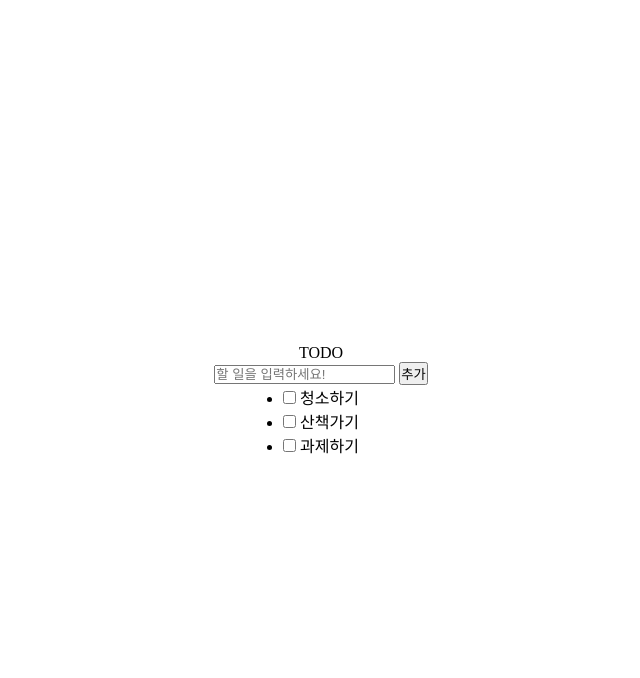
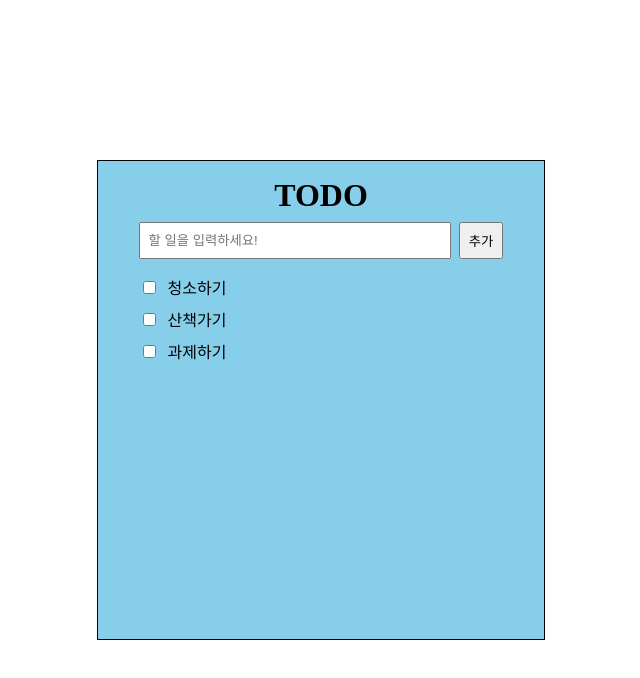
Before and after one commit to nninyeong/todo-list, a plain HTML site: page index.html in a window 1280 px wide. Shown: the whole page, without its empty margins (319-959 px from the left). Drawn offline with Linux system fonts and the light colour scheme.

Commit message:
레이아웃 수정

```diff
--- a/index.html
+++ b/index.html
@@ -9,7 +9,7 @@
 <body>
     <div class="mainContainer">
         <div class="title">
-            TODO
+            <h1>TODO</h1>
         </div>
         <div class="userInput">
             <input type="text" id="taskInput" placeholder="할 일을 입력하세요!">
--- a/style.css
+++ b/style.css
@@ -5,15 +5,70 @@
 }
 
 body {
-    min-height: 100vh;
+    height: 100vh;
     display: flex;
     justify-content: center;
     align-items: center;
 }
 
 .mainContainer {
+    background-color: skyblue;
+    border: 1px solid black;
+
     display: flex;
     justify-content: center;
     flex-direction: column;
     align-items: center;
+
+    height: 60%;
+    width: 35%;
 }
+
+.title {
+    flex: 1;
+
+    display: flex;
+    align-items: end;
+}
+
+.userInput {
+    flex: 1;
+    width: 100%;
+
+    display: flex;
+    justify-content: center;
+    align-items: center;
+}
+
+.userInput > input {
+    width: 70%;
+    height: 2.3rem;
+    margin-right: 0.5rem;
+    padding-left: 0.5rem;
+}
+
+.userInput > button {
+    width: 10%;
+    height: 2.3rem;
+}
+
+.listBody {
+    flex: 7;
+    overflow: auto;
+
+    width: 80%;
+}
+
+ul.list {
+    list-style: none;
+    padding: 0;
+}
+
+li.task {
+    height: 1.5rem;
+    margin-top: 0.5rem;
+}
+
+li.task > input {
+    margin-right: 0.5rem;
+}
```
